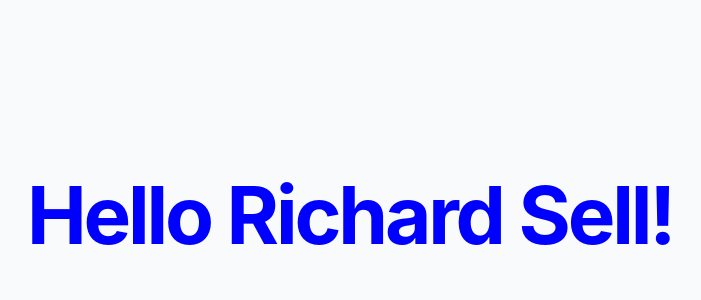
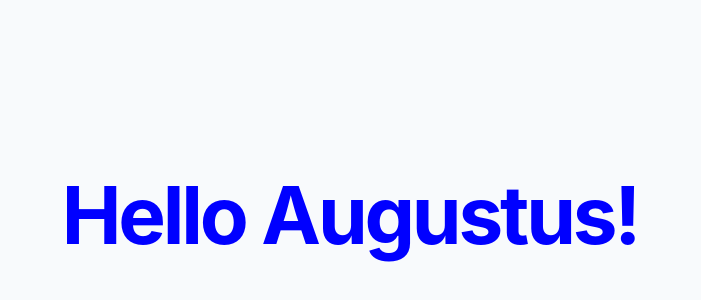
Before and after one commit to jonesdavidj/ai-coding-demo, a website: page index.html in a window 1280 px wide. Shown: the part 186-486 px from the top of the page, without its empty margins (290-991 px from the left). Drawn offline with Linux system fonts and the light colour scheme.

Commit message:
Change front-page greeting to Hello Augustus!

```diff
--- a/index.html
+++ b/index.html
@@ -3,8 +3,8 @@
   <head>
     <meta charset="UTF-8" />
     <meta name="viewport" content="width=device-width, initial-scale=1.0" />
-    <meta name="description" content="A simple greeting: Hello Richard Sell!" />
-    <title>Hello Richard Sell!</title>
+    <meta name="description" content="A simple greeting: Hello Augustus!" />
+    <title>Hello Augustus!</title>
     <link rel="stylesheet" href="./src/styles.css" />
   </head>
   <body>
--- a/package.json
+++ b/package.json
@@ -1,6 +1,6 @@
 {
     "name": "baseline-for-coding-demo",
-    "version": "1.0.1",
+    "version": "1.0.2",
     "private": true,
     "scripts": {
         "build": "node scripts/build.mjs",
--- a/src/main.ts
+++ b/src/main.ts
@@ -6,6 +6,6 @@ if (!root) {
 
 root.innerHTML = `
   <main class="app-shell">
-    <h1>Hello Richard Sell!</h1>
+    <h1>Hello Augustus!</h1>
   </main>
 `;
```
Also changed, not shown: dist/index.html, dist/main.js.
